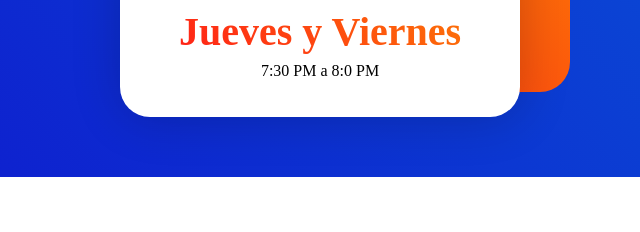
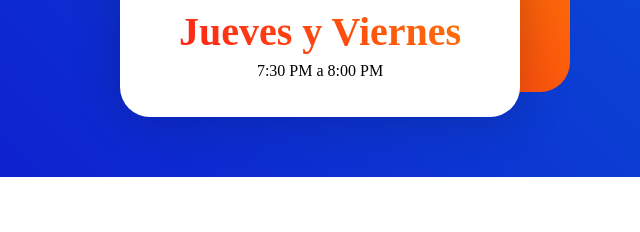
Before and after one commit to Markmaxmad/IMLM, a plain HTML site: page actividades.html in a window 1280 px wide. Shown: the part 1263-1495 px from the top of the page, 0-640 px from the left. Drawn offline with Linux system fonts and the light colour scheme.

Commit message:
Update actividades.html

```diff
--- a/actividades.html
+++ b/actividades.html
@@ -51,7 +51,7 @@
                 <img src="img/house_63dp_ 0583DD_FILL0_wght400_GRAD0_opsz48.png" alt="">
                 <div class="raya"></div>
                 <h2>Jueves y Viernes</h2>
-                <p>7:30 PM a 8:0 PM</p>
+                <p>7:30 PM a 8:00 PM</p>
             </div>
             <div class="act33">
               <h2>CELULA</h2>
```
